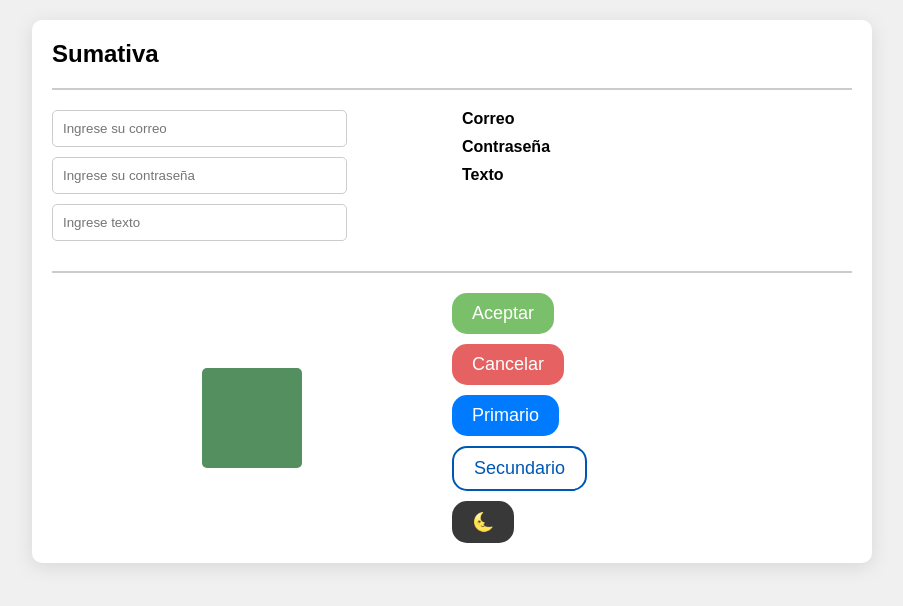
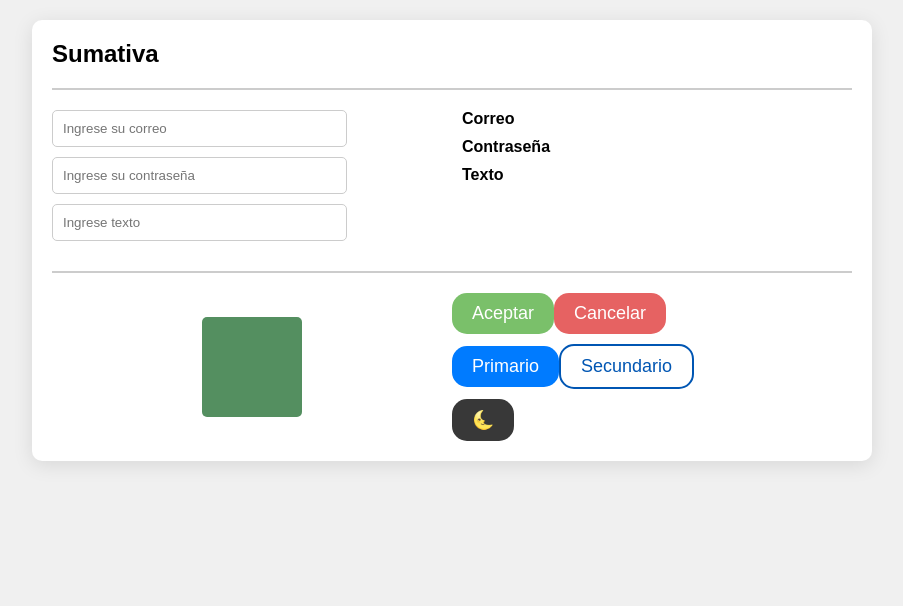
Before and after one commit to ricardoo-gif7/sumativarups1, an Angular app: page / in a window 1280 px wide. Shown: the top 606 px of the page, without its empty margins (188-1091 px from the left). Built offline with nearby package versions, Linux system fonts and the light colour scheme.

Commit message:
first commit

```diff
--- a/src/app/Components/sumativa-view/sumativa-view.component.html
+++ b/src/app/Components/sumativa-view/sumativa-view.component.html
@@ -24,11 +24,17 @@
           <app-output-view #outputView></app-output-view>
       </div>
       <div class="buttons">
+        <div class="button-group">
             <app-botonaceptar (acceptClick)="onAcceptClick()"></app-botonaceptar>
             <app-botoncancelar (cancelClick)="onCancelClick()"></app-botoncancelar>
+        </div>
+        <div class="button-group">
             <app-botonprimario (shapeChange)="onShapeChange()"></app-botonprimario>
             <app-botonsecundario (faceToggle)="onFaceToggle()"></app-botonsecundario>
+        </div>
+        <div class="dark-mode-button">
             <app-botonmodooscuro (darkModeToggle)="toggleDarkMode()"></app-botonmodooscuro>
         </div>
     </div>
   </div>
+</div>
```
Also changed, not shown: src/app/Components/sumativa-view/sumativa-view.component.css (indentation only). Lines whose indentation alone changed are shown as unchanged.
